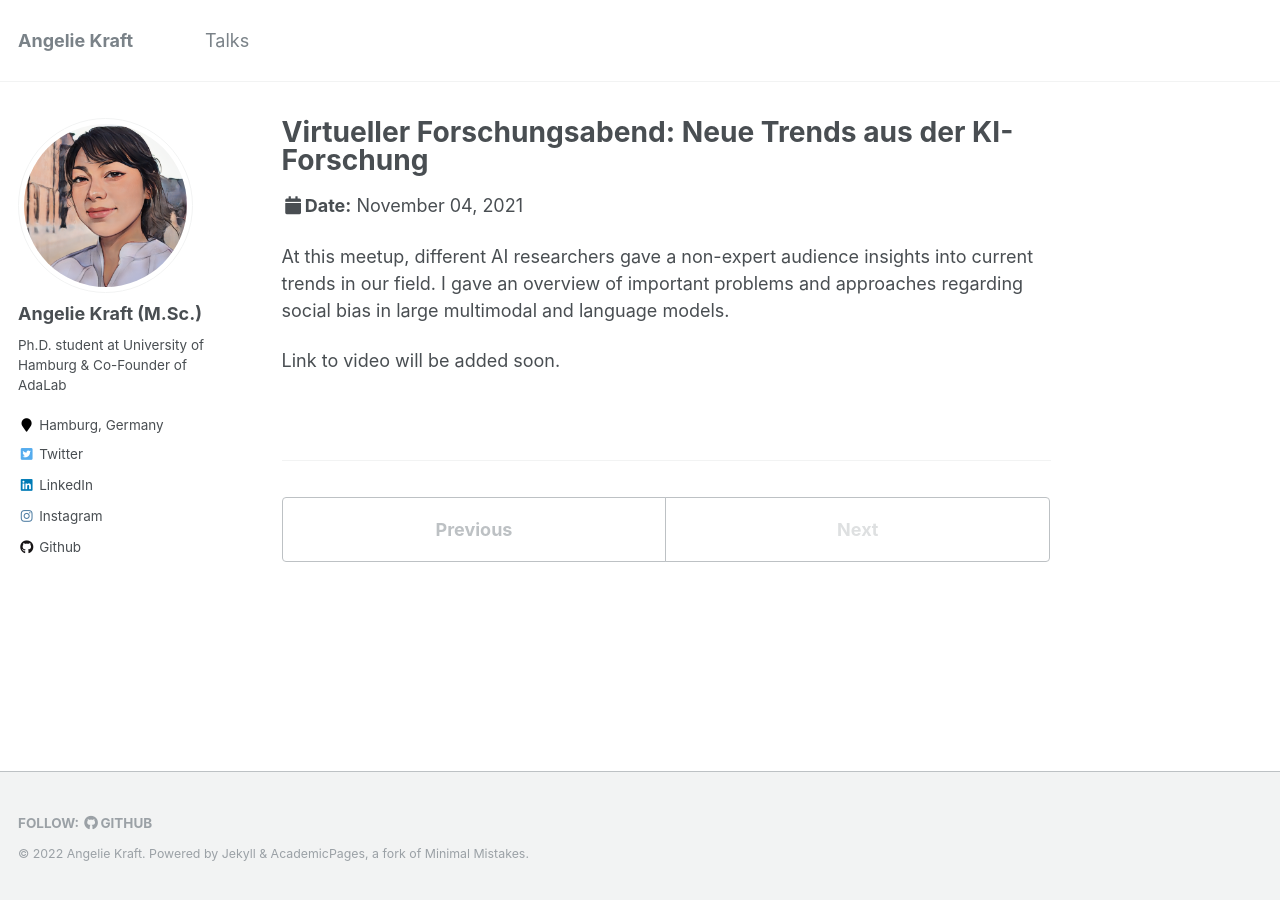
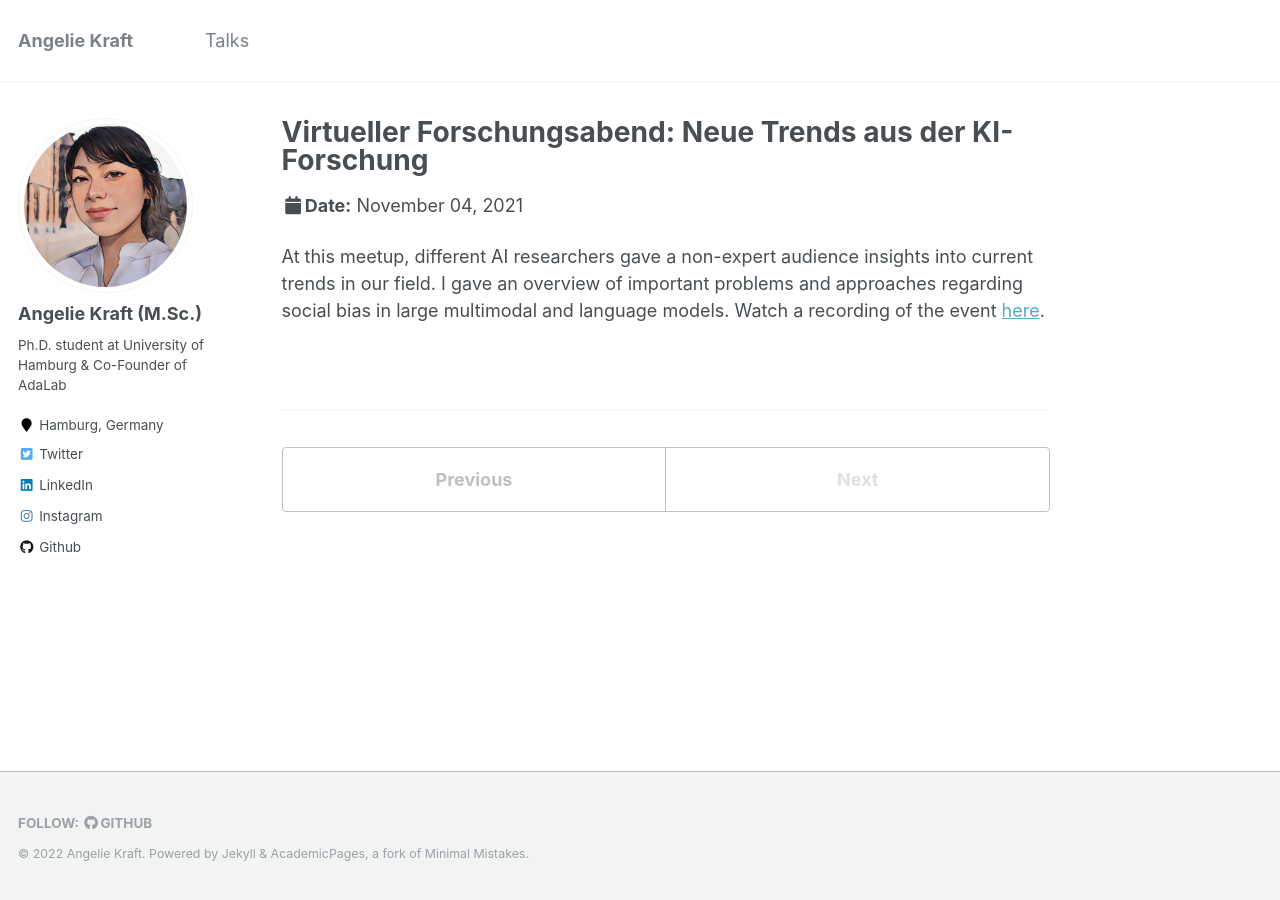
Before and after one commit to krangelie/krangelie.github.io, a Jekyll site: the page built from _talks/2021-11-04-talk-3.md, in a window 1280 px wide. Built offline with Jekyll 4.4.1, drawn with Linux system fonts in a browser that asks for light colours.

Commit message:
Update 2021-11-04-talk-3.md

```diff
--- a/_talks/2021-11-04-talk-3.md
+++ b/_talks/2021-11-04-talk-3.md
@@ -8,6 +8,4 @@ date: 2021-11-04
 location: "Online"
 ---
 
-At this meetup, different AI researchers gave a non-expert audience insights into current trends in our field. I gave an overview of important problems and approaches regarding social bias in large multimodal and language models.
-
-Link to video will be added soon.
+At this meetup, different AI researchers gave a non-expert audience insights into current trends in our field. I gave an overview of important problems and approaches regarding social bias in large multimodal and language models. Watch a recording of the event [here](https://www.youtube.com/watch?v=TPG7KGJw1EA).
```
